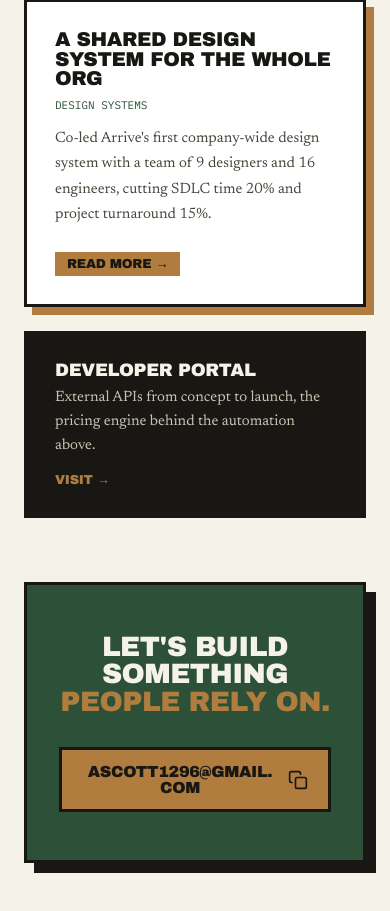
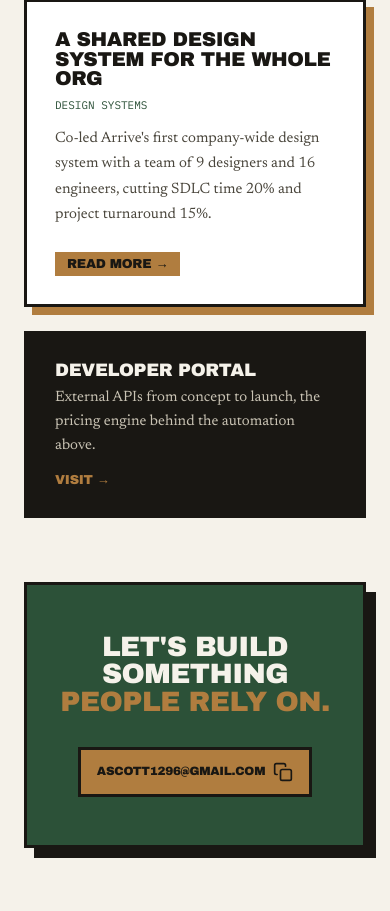
Before and after one commit to andrewscott05/career-portfolio, a React (Vite) app: page / in a window 390 px wide. Shown: the part 1800-2711 px from the top of the page. Built offline with nearby package versions, Linux system fonts and the light colour scheme.

Commit message:
Shrink mobile email button so it fits on one line
The address needed 225px at the previous mobile size against exactly
225px available, so it wrapped right at the edge. Sized down further
for real margin; desktop is untouched.

```diff
--- a/src/components/Contact.tsx
+++ b/src/components/Contact.tsx
@@ -46,7 +46,7 @@ export function Contact() {
           <a
             href={`mailto:${EMAIL}`}
             onClick={handleEmailClick}
-            className="press inline-flex items-center gap-2.5 font-display text-base sm:text-xl text-[var(--color-ink)] bg-[var(--color-secondary)] px-5 sm:px-7 py-3.5 border-[3px] border-[var(--color-ink)] max-w-full"
+            className="press inline-flex items-center gap-2 sm:gap-2.5 font-display text-xs sm:text-xl text-[var(--color-ink)] bg-[var(--color-secondary)] px-4 sm:px-7 py-3 sm:py-3.5 border-[3px] border-[var(--color-ink)] max-w-full"
           >
             <span className="break-all">{copied ? 'Copied to clipboard!' : EMAIL}</span>
             <svg width="20" height="20" viewBox="0 0 24 24" fill="none" stroke="currentColor" strokeWidth="2" strokeLinecap="round" strokeLinejoin="round" aria-hidden className="shrink-0">
```
